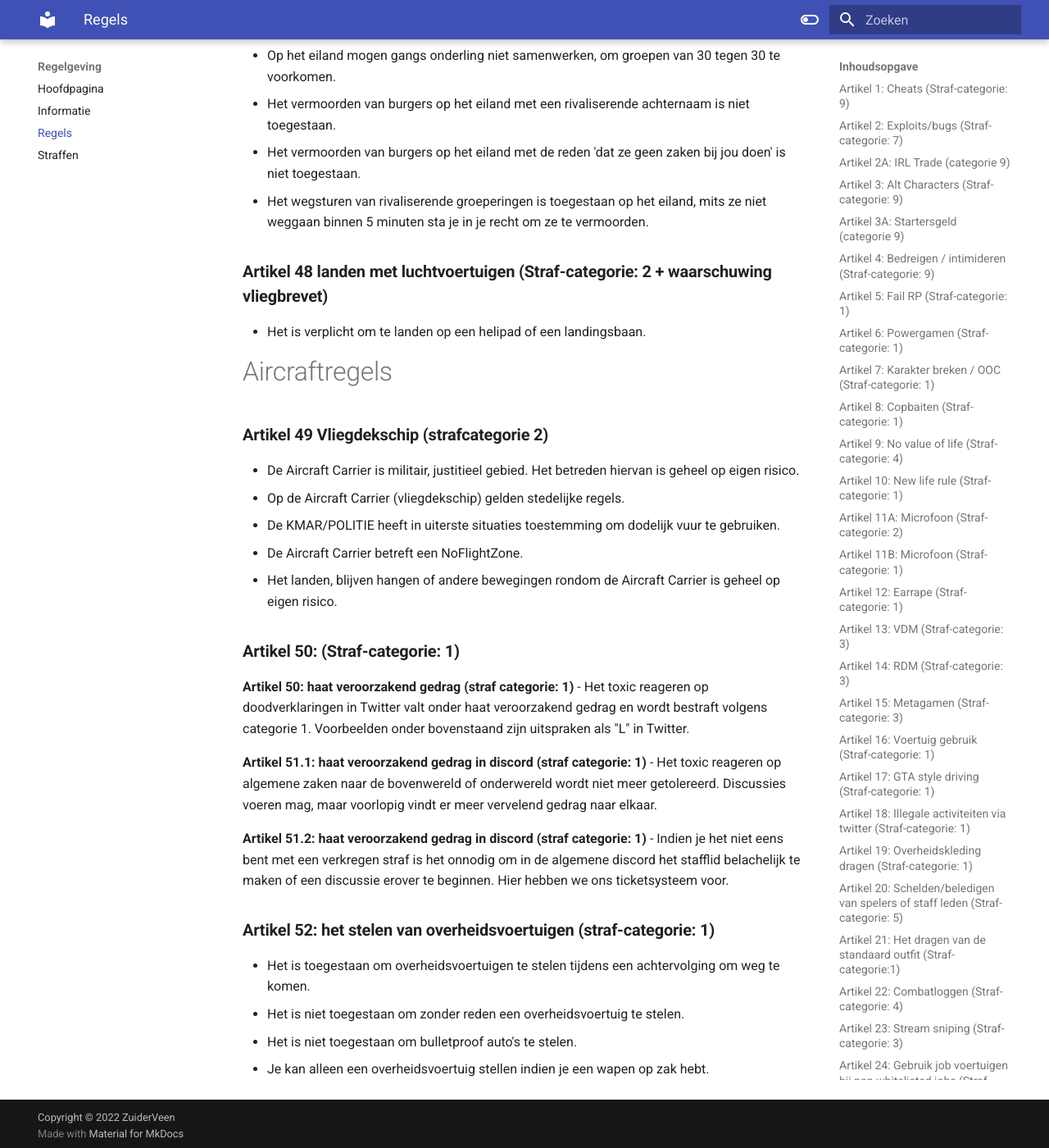
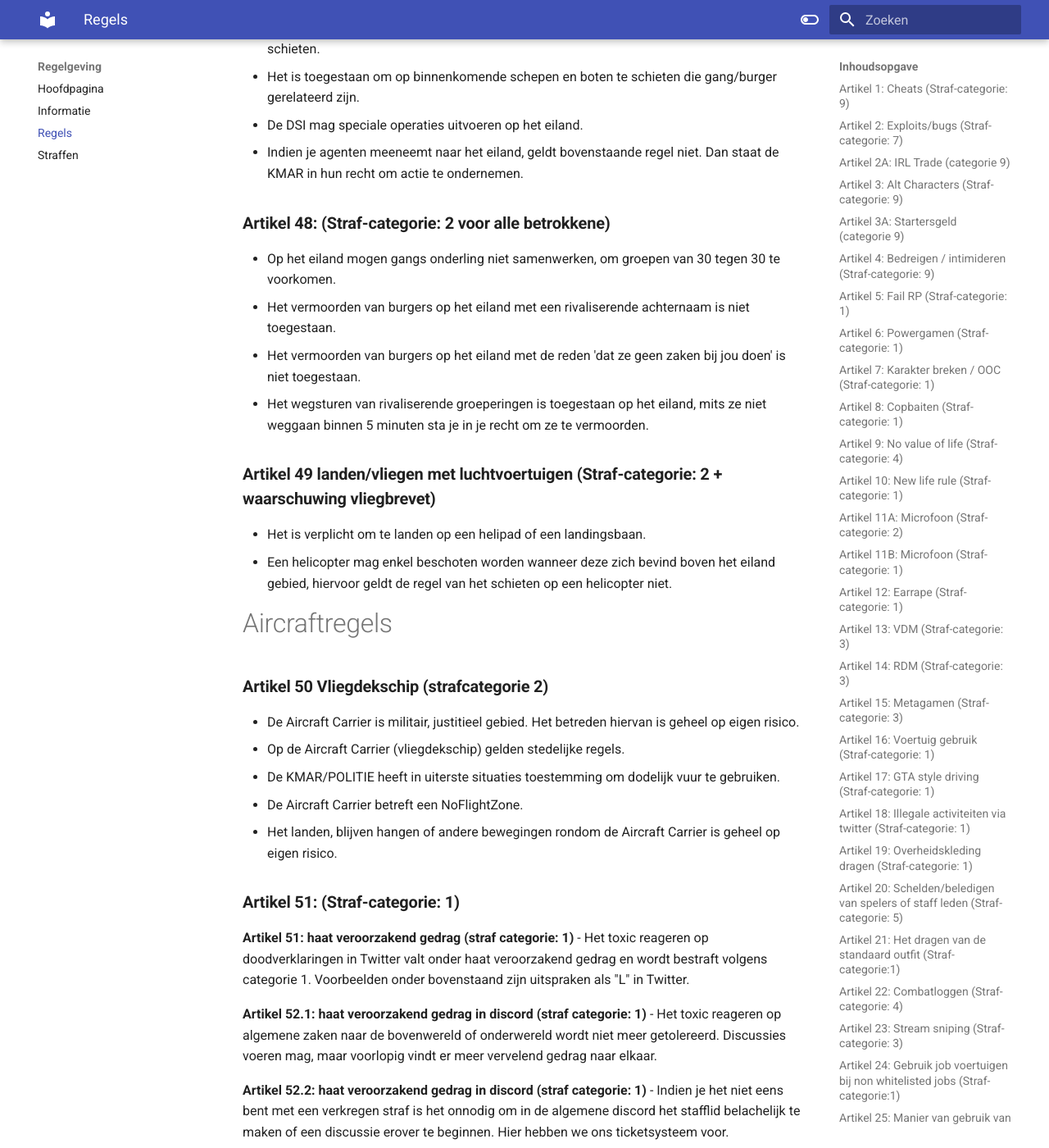
Before and after one commit to ZuiderVeenRP/apv, an MkDocs documentation site: the page built from docs/algemeen.md, in a window 1280 px wide and 1400 px high, scrolled down 19619 px. Shown: the whole window at 82% size. Built offline with MkDocs 1.6.1 and Material for MkDocs 9.7.7, drawn with Linux system fonts in a browser that asks for light colours; comment, search, counter and statistics services are not loaded; some of the changed text lies outside the part shown.

Commit message:
Eiland regels en helicopter regels
Aantal regels aangepast betreft het eiland en voor helicopter extra regel toegevoegd

```diff
--- a/docs/algemeen.md
+++ b/docs/algemeen.md
@@ -393,6 +393,14 @@
 - Het is niet toegestaan om als hulpdienst criminele activiteiten uit te voeren, zowel in als uit dienst niet.
 - Het onnodig veel boetes geven aan personen die zich niet aan de regels houden is niet de bedoeling, maak in dat geval een report of ticket aan.
 
+### **Artikel 44: weggeven van goederen bij het stoppen (Straf categorie 9)**
+- Het weggeven en aannemen van goederen, van een speler die stopt, is niet toegestaan en zal worden bestraft met een permanente ban.
+
+### **Artikel 45: helicopter gebruik bij scenario's (Zie regels)**
+- Elk bestuurder van een helicopter dient zich te houden aan de daarvoor opgelegde regels vanuit de vliegschool.
+- Wanneer je gevorderd wordt door een overheidsinstantie, dien je hier aan te voldoen. Bij het niet voldoen zal straf-categorie 2 opgelegd worden.
+- De bestuurder van een helicopter dient ten alle tijden weg te vliegen wanneer er op hem/haar geschoten wordt in de lucht. Bij het niet voldoen zal straf-categorie 2 opgelegd worden.
+
 ### **Regels Politie / KMar**
 - Bij een winkeloverval bepaald de OvD wat de inzet qua politie/kmar zal zijn, wanneer geen OvD aanwezig is zal de hoogste aanwezig binnen het korps dit op zich nemen. Let er op dat dit wel realistisch gebeurt. (voorbeeld, geen 5 DSI bij en kleine winkeloverval.)
 - je mag je collega's niet reviven als zij zijn neergeschoten ook niet als zij een kogelwerend vest dragen. Als zij zijn neergestoken terwijl zijn een steekvest dragen mag je ze reviven. Doe dit wel met roleplay.
@@ -415,62 +423,60 @@
 - Bij het maken van een melding moet je de locatie er bij vermelden anders word je melding niet behandeld.
 - Het afsluiten van abonnementen kan uitsluitend bij hoofd-monteur of hoger.
 - Het onnodig veel boetes geven aan personen die zich niet aan de regels houden is niet de bedoeling, maak in dat geval een report of ticket aan. Dit zal bestraft worden met straf categorie 3.
-
-### **Artikel 44: weggeven van goederen bij het stoppen (Straf categorie 9)**
-- Het weggeven en aannemen van goederen, van een speler die stopt, is niet toegestaan en zal worden bestraft met een permanente ban.
 </br>
 
 # Eilandregels
 
-### **Artikel 45: Rippen eiland (Straf-categorie: 2)**
+### **Artikel 46: Rippen eiland (Straf-categorie: 2)**
 - Op het eiland mag je 75 zakjes per persoon rippen. De regel op het vaste land blijft staan op het rippen van 20 zakjes.
 - Na het rippen mag je niet binnen 60 minuten (1uur) de zelfde persoon nogmaals rippen
 - Op het eiland mag je 30k aan zwart geld rippen.
 - Ieder wapen mag ieder wapen rippen. Je mag diegene daarna ook doodschieten.
 - Kom je wapens tegen met het fouilleren mag je deze afpakken (eigen risico van het meenemen op het eiland).
 
-### **Artikel 45.1: RDM eiland (Straf-categorie: 1, afhankelijk aantal bans)**
+### **Artikel 46.1: RDM eiland (Straf-categorie: 1, afhankelijk aantal bans)**
 - RDM regel iedereen die op het eiland komt en die geen zaken bij jou doet wegsturen. Indien de persoon in kwestie niet vertrekt sta je in je recht om de persoon te doden.
 - Mensen met wapens in de hand mag je direct doodschieten.
 
-### **Artikel 46: KMAR/politie eiland (Straf-categorie: 2)**
+### **Artikel 47: KMAR/politie eiland (Straf-categorie: 2)**
 - Het is verboden om vanaf het eiland op de patrouillerende schepen of heli’s van de KMAR te schieten.
 - Het is toegestaan om op binnenkomende schepen en boten te schieten die gang/burger gerelateerd zijn.
 - De DSI mag speciale operaties uitvoeren op het eiland.
 - Indien je agenten meeneemt naar het eiland, geldt bovenstaande regel niet. Dan staat de KMAR in hun recht om actie te ondernemen.
 
-### **Artikel 47: (Straf-categorie: 2 voor alle betrokkene)**
+### **Artikel 48: (Straf-categorie: 2 voor alle betrokkene)**
 - Op het eiland mogen gangs onderling niet samenwerken, om groepen van 30 tegen 30 te voorkomen.
 - Het vermoorden van burgers op het eiland met een rivaliserende achternaam is niet toegestaan.
 - Het vermoorden van burgers op het eiland met de reden  'dat ze geen zaken bij jou doen' is niet toegestaan.
 -  Het wegsturen van rivaliserende groeperingen is toegestaan op het eiland, mits ze niet weggaan binnen 5 minuten sta je in je recht om ze te vermoorden.
 
-### **Artikel 48 landen met luchtvoertuigen (Straf-categorie: 2 + waarschuwing vliegbrevet)**
+### **Artikel 49 landen/vliegen met luchtvoertuigen (Straf-categorie: 2 + waarschuwing vliegbrevet)**
 - Het is verplicht om te landen op een helipad of een landingsbaan.
+- Een helicopter mag enkel beschoten worden wanneer deze zich bevind boven het eiland gebied, hiervoor geldt de regel van het schieten op een helicopter niet.
 
 # Aircraftregels
 
-### **Artikel 49 Vliegdekschip (strafcategorie 2)**
+### **Artikel 50 Vliegdekschip (strafcategorie 2)**
 - De Aircraft Carrier is militair, justitieel gebied. Het betreden hiervan is geheel op eigen risico.
 - Op de Aircraft Carrier (vliegdekschip) gelden stedelijke regels.
 - De KMAR/POLITIE heeft in uiterste situaties toestemming om dodelijk vuur te gebruiken.
 - De Aircraft Carrier betreft een NoFlightZone.
 - Het landen, blijven hangen of andere bewegingen rondom de Aircraft Carrier is geheel op eigen risico.
 
-### **Artikel 50: (Straf-categorie: 1)**
-**Artikel 50: haat veroorzakend gedrag (straf categorie: 1)**
+### **Artikel 51: (Straf-categorie: 1)**
+**Artikel 51: haat veroorzakend gedrag (straf categorie: 1)**
 - Het toxic reageren op doodverklaringen in Twitter valt onder haat veroorzakend gedrag en wordt bestraft volgens categorie 1.
 Voorbeelden onder bovenstaand zijn uitspraken als "L" in Twitter.
 
-**Artikel 51.1: haat veroorzakend gedrag in discord (straf categorie: 1)**
+**Artikel 52.1: haat veroorzakend gedrag in discord (straf categorie: 1)**
 - Het toxic reageren op algemene zaken naar de bovenwereld of onderwereld wordt niet meer getolereerd.
 Discussies voeren mag, maar voorlopig vindt er meer vervelend gedrag naar elkaar.
 
-**Artikel 51.2: haat veroorzakend gedrag in discord (straf categorie: 1)**
+**Artikel 52.2: haat veroorzakend gedrag in discord (straf categorie: 1)**
 - Indien je het niet eens bent met een verkregen straf is het onnodig om in de algemene discord het stafflid belachelijk te maken of een discussie erover te beginnen.
 Hier hebben we ons ticketsysteem voor.
 
-### **Artikel 52: het stelen van overheidsvoertuigen (straf-categorie: 1)**
+### **Artikel 53: het stelen van overheidsvoertuigen (straf-categorie: 1)**
 - Het is toegestaan om overheidsvoertuigen te stelen tijdens een achtervolging om weg te komen.
 - Het is niet toegestaan om zonder reden een overheidsvoertuig te stelen.
 - Het is niet toegestaan om bulletproof auto's te stelen.
```
